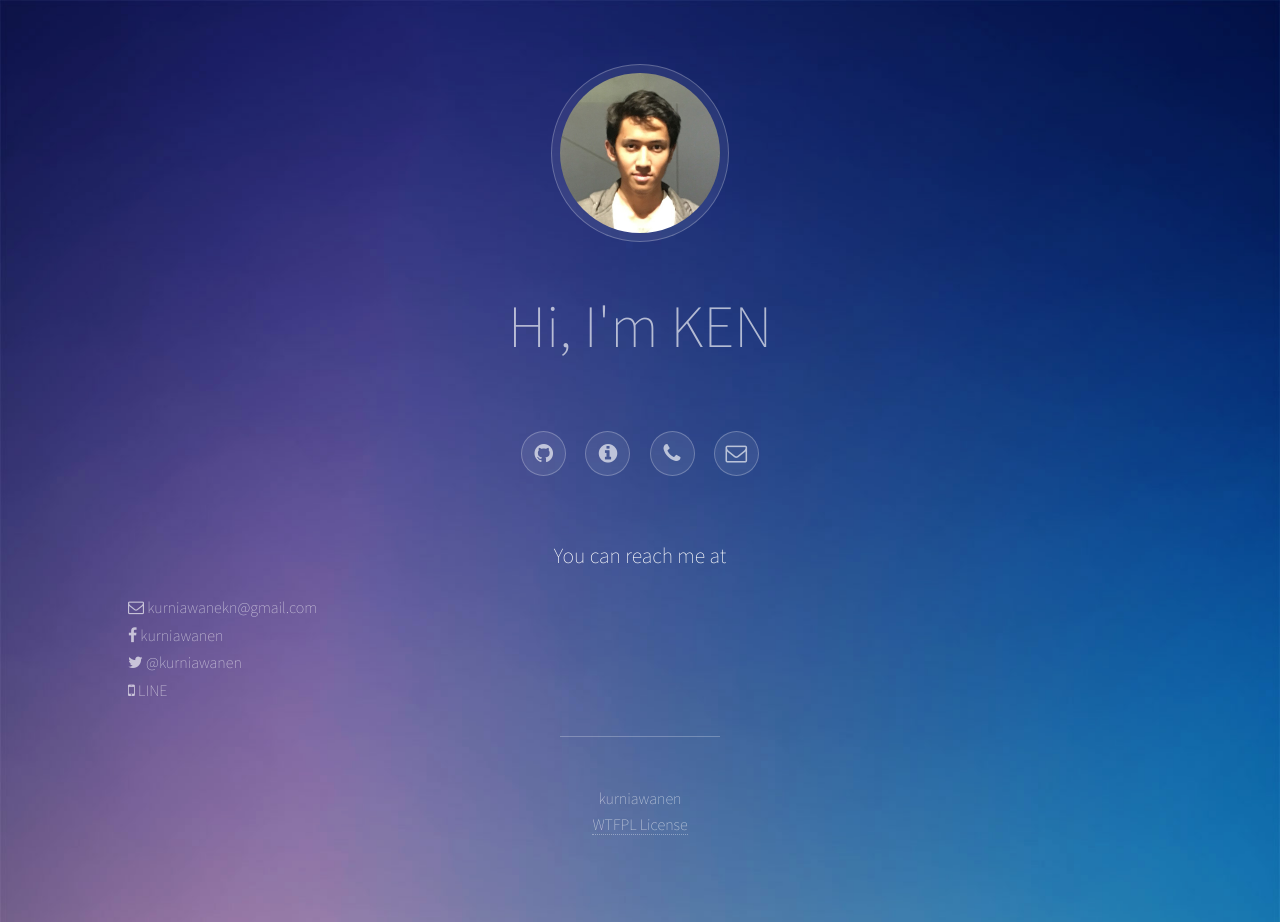
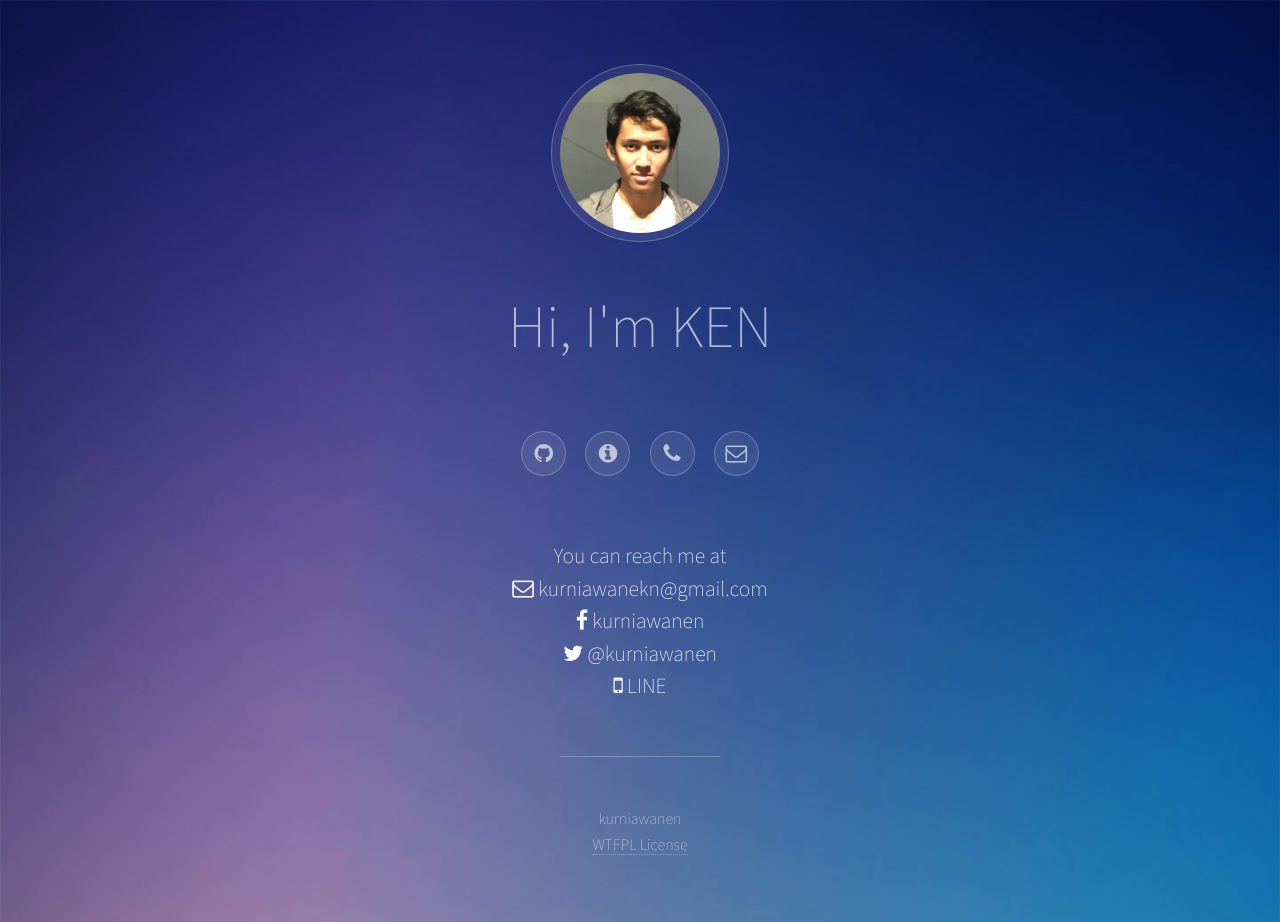
Before and after one commit to ken-kurniawanen/kurniawanen.github.io, a Jekyll site: the page built from contact/index.html, in a window 1280 px wide. Built offline with Jekyll 4.4.1, drawn with Linux system fonts in a browser that asks for light colours.

Commit message:
another edit

```diff
--- a/contact/index.html
+++ b/contact/index.html
@@ -2,8 +2,9 @@
 layout: default
 title: Contact kurniawanen
 ---
-<h2>You can reach me at</h2>
-<a href="mailto:kurniawanekn@gmail.com" target="_blank" class="icon fa-envelope-o">	kurniawanekn@gmail.com</a><br />
-<a href="http://facebook.com/kurniawanen" target="_blank" class="icon fa-facebook">	kurniawanen</a><br />
-<a href="http://twitter.com/kurniawanen" target="_blank" class="icon fa-twitter">	@kurniawanen</a><br />
-<a href="http://line.me/ti/p/~kurniawanen" target="_blank" class="icon fa-mobile">	LINE</a>
+<h2>You can reach me at<br />
+<a href="mailto:kurniawanekn@gmail.com" target="_blank" class="icon fa-envelope-o"> kurniawanekn@gmail.com</a><br />
+<a href="http://facebook.com/kurniawanen" target="_blank" class="icon fa-facebook"> kurniawanen</a><br />
+<a href="http://twitter.com/kurniawanen" target="_blank" class="icon fa-twitter"> @kurniawanen</a><br />
+<a href="http://line.me/ti/p/~kurniawanen" target="_blank" class="icon fa-mobile"> LINE</a>
+</h2>
```
